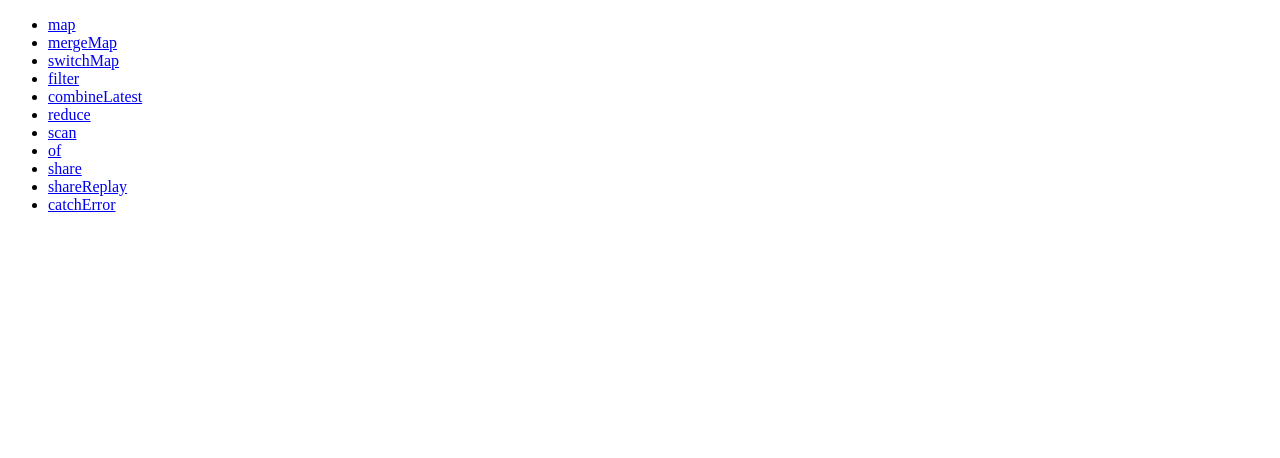
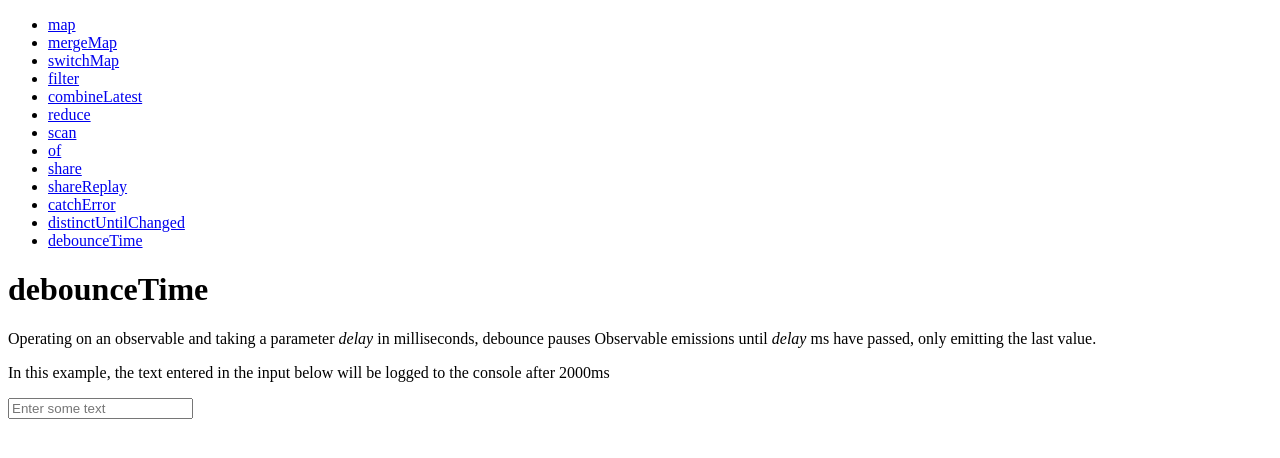
Before and after one commit to hoomatt/holidays-rxjs-samples, a React (Create React App) app: page /debounceTime in a window 1280 px wide. Shown: the top 458 px of the page. Built offline with nearby package versions, Linux system fonts and the light colour scheme.

Commit message:
add debounce and distinctUntilChanged

```diff
--- a/src/app.tsx
+++ b/src/app.tsx
@@ -13,6 +13,8 @@ import { OfSample } from "./of/ofSample";
 import { ShareSample } from "./share/shareSample";
 import { ShareReplaySample } from "./shareReplay/shareReplaySample";
 import { CatchErrorSample } from "./catchError/catchErrorSample";
+import { DistinctUntilChangedSample } from "./distinctUntilChanged/distinctUntilChangedSample";
+import { DebounceTimeSample } from "./debounceTime/debounceTimeSample";
 
 export class App extends React.Component {
   private routes = [
@@ -27,6 +29,8 @@ export class App extends React.Component {
     { path: "share", component: ShareSample },
     { path: "shareReplay", component: ShareReplaySample },
     { path: "catchError", component: CatchErrorSample },
+    { path: "distinctUntilChanged", component: DistinctUntilChangedSample },
+    { path: "debounceTime", component: DebounceTimeSample },
   ];
 
   render() {
--- /dev/null
+++ b/src/debounceTime/debounceTimeSample.tsx
@@ -0,0 +1,35 @@
+import * as React from "react";
+import { timer, fromEvent } from "rxjs";
+import { debounceTime, take, map } from "rxjs/operators";
+
+export class DebounceTimeSample extends React.Component {
+    inputBox: HTMLInputElement;
+
+    componentDidMount() {
+        this.init();
+    }
+
+    init() {
+        const source = fromEvent(this.inputBox, 'keyup');
+
+        const example = source.pipe(
+            map(t => (t.target as HTMLInputElement).value),
+            debounceTime(2000),
+        );
+
+        const subscribe = example.subscribe(val => console.log(`Debounced: ${val}`));
+    }
+
+    render() {
+        return (
+            <div>
+                <h1>debounceTime</h1>
+                <p>Operating on an observable and taking a parameter <i>delay</i> in milliseconds, debounce pauses Observable emissions until <i>delay</i> ms have passed, only emitting the last value.</p>
+                <p>In this example, the text entered in the input below will be logged to the console after 2000ms</p>
+                <input ref={x => this.inputBox = x} placeholder="Enter some text" />
+            </div>
+        );
+    }
+
+
+}
--- /dev/null
+++ b/src/distinctUntilChanged/distinctUntilChangedSample.tsx
@@ -0,0 +1,31 @@
+import * as React from "react";
+import { of } from "rxjs";
+import { distinctUntilChanged } from "rxjs/operators";
+
+export class DistinctUntilChangedSample extends React.Component {
+    componentDidMount() {
+        this.init();
+    }
+
+    init() {
+        const source = of(1, 1, 1, 2, 3, 2, 2, 3, 3, 1, 1, 1, 3, 2, 1, 1);
+
+        const example = source.pipe(
+            distinctUntilChanged()
+        );
+
+        //output: 1, 2, 3, 2, 3, 1, 3, 2, 1
+        const subscribe = example.subscribe(val => console.log(val));
+    }
+
+    render() {
+        return (
+            <div>
+                <h1>distinctUntilChanged</h1>
+                <p>Does what it says on the tin. Only emit values if they are different from the previous value.</p>
+            </div>
+        );
+    }
+
+
+}
```
